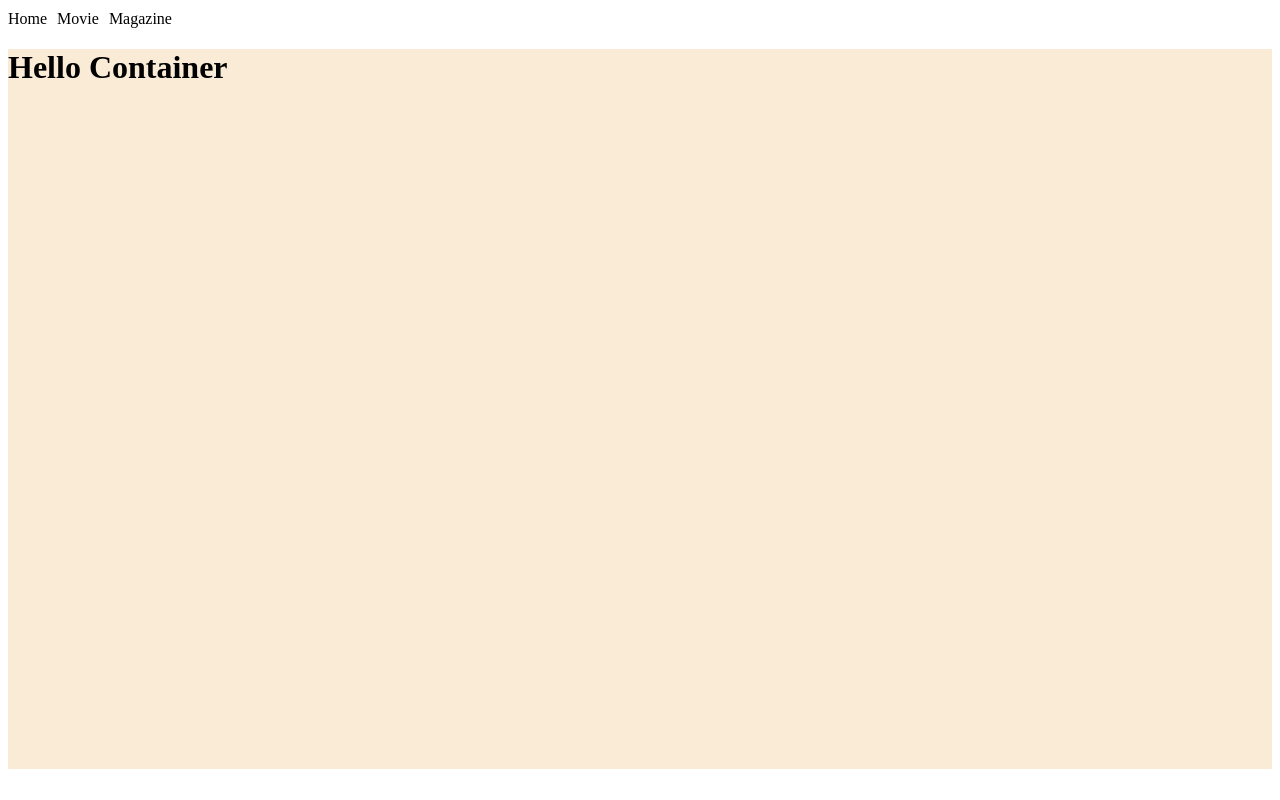
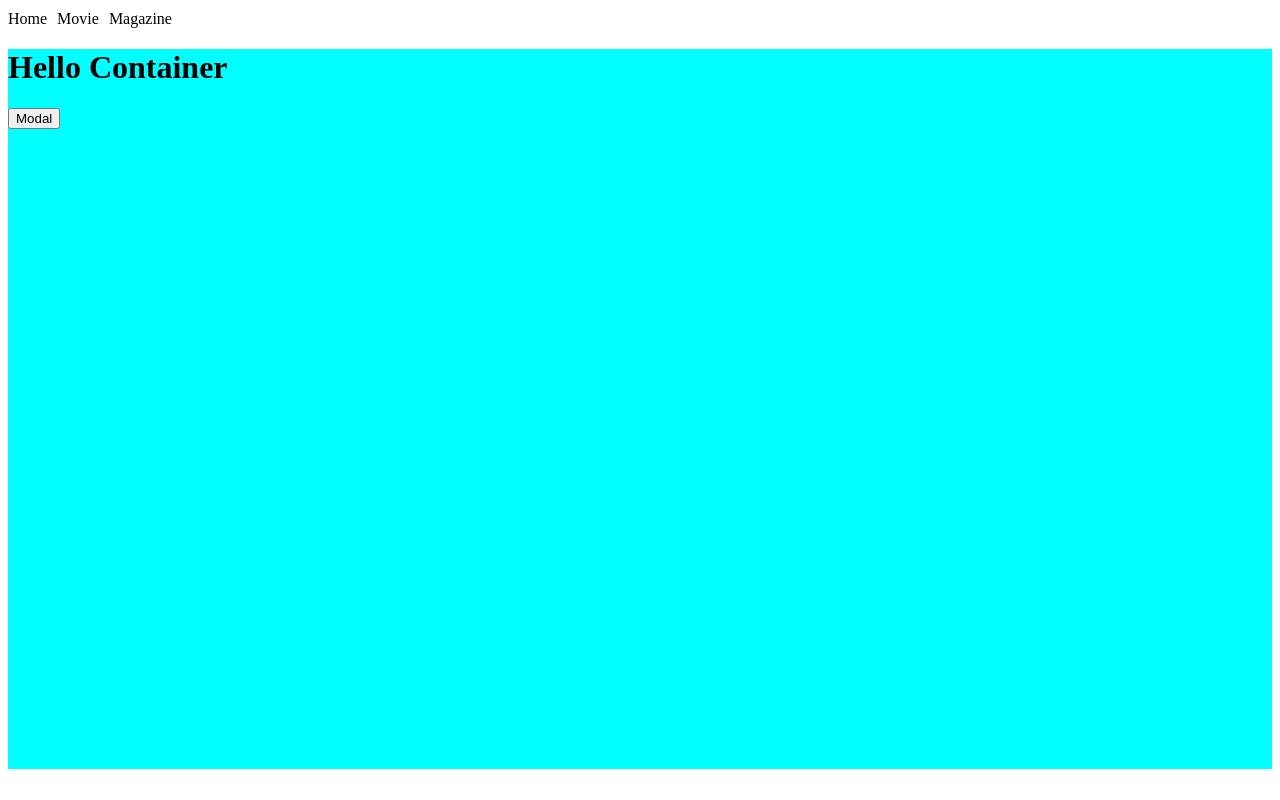
Before and after one commit to dlwnsgml0328/GA4, a Next.js app: page /calc in a window 1280 px wide. Built offline with nearby package versions, Linux system fonts and the light colour scheme; no server answers.

Commit message:
[chore] add modal

```diff
--- a/src/pages/calc/index.tsx
+++ b/src/pages/calc/index.tsx
@@ -1,10 +1,23 @@
 import { styled } from '@stitches/react';
-import React from 'react';
+import React, { useState } from 'react';
 
 const Calc = () => {
+  const [isModal, setIsModal] = useState(false);
   return (
     <Container>
       <h1>Hello Container</h1>
+
+      <button onClick={() => setIsModal(true)}>Modal</button>
+
+      {isModal && (
+        <Modal>
+          <button onClick={() => setIsModal(false)}>X</button>
+
+          <div>
+            <h1>Hello Modal</h1>
+          </div>
+        </Modal>
+      )}
     </Container>
   );
 };
@@ -13,6 +26,16 @@ export default Calc;
 
 const Container = styled('div', {
   width: '100%',
-  background: 'AntiqueWhite',
-  height: `calc(var(--vh, 1vh) * 90)`, // Fixed here
+  background: 'Aqua',
+  height: `calc(var(--vh, 1vh) * 90)`,
 });
+
+const Modal = styled('div', {
+  width: '100%',
+  height: `calc(var(--vh, 1vh) * 100)`,
+  backdropFilter: 'blur(150px)',
+  zIndex: 100,
+  position: 'absolute',
+  top: 0,
+  left: 0,
+});
```
